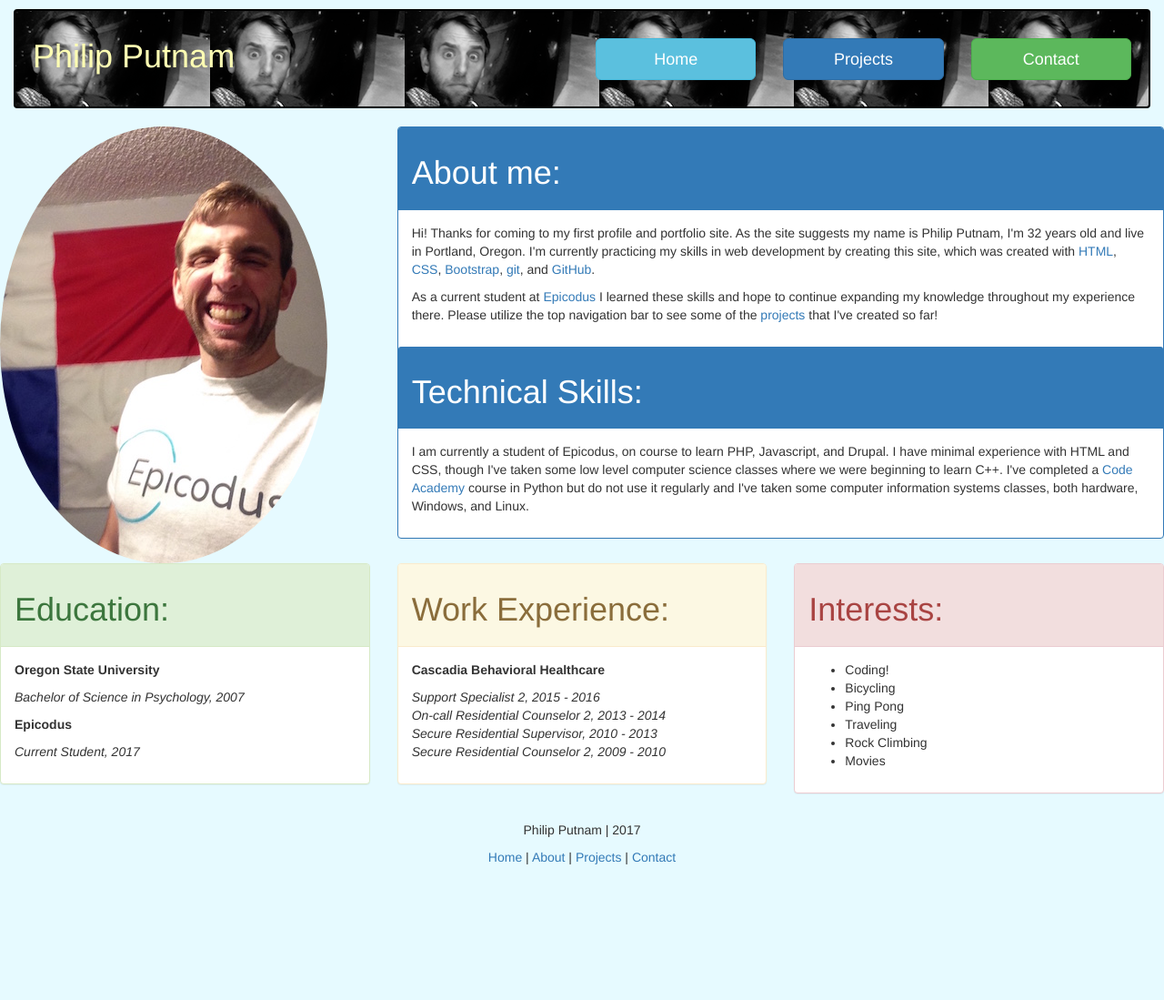
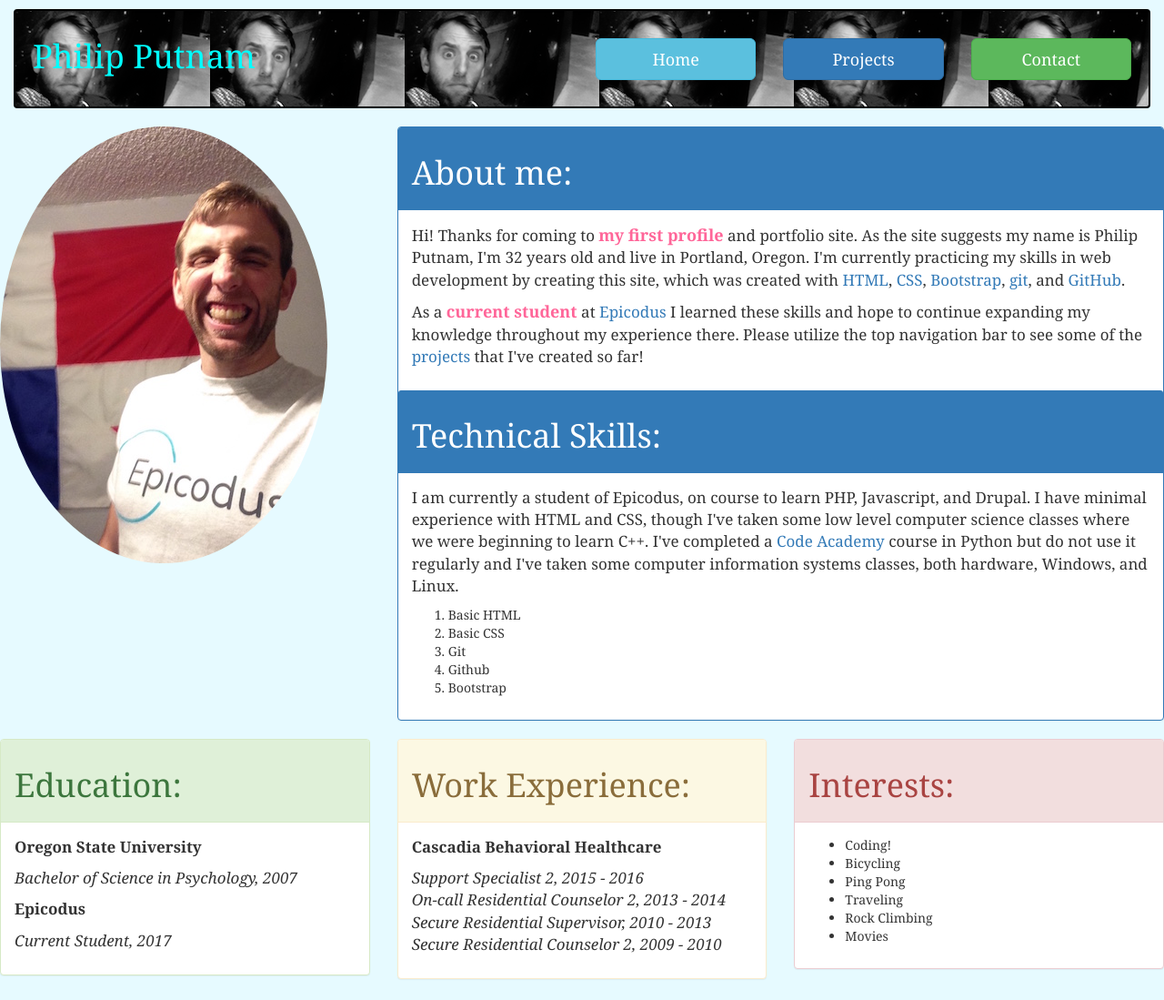
Before and after one commit to philip-putnam/profile-page, a plain HTML site: page aboutme.html in a window 1280 px wide. Shown: the top 1099 px of the page at 91% size. Before the commit the page ends 962 px from the top, so only its background shows below. Drawn offline with Linux system fonts and the light colour scheme.

Commit message:
add span, ordered list

```diff
--- a/aboutme.html
+++ b/aboutme.html
@@ -41,16 +41,23 @@
             <h1>About me:</h1>
           </div>
           <div class="panel-body">
-            <p>Hi! Thanks for coming to my first profile and portfolio site. As the site suggests my name is Philip Putnam, I'm 32 years old and live in Portland, Oregon. I'm currently practicing my skills in web development by creating this site, which was created with <a href="https://en.wikipedia.org/wiki/HTML">HTML</a>, <a href="https://en.wikipedia.org/wiki/Cascading_Style_Sheets">CSS</a>, <a href="http://getbootstrap.com/">Bootstrap</a>, <a href="https://en.wikipedia.org/wiki/Git">git</a>, and <a href="https://github.com/">GitHub</a>.</p>
+            <p>Hi! Thanks for coming to <span class="special">my first profile</span> and portfolio site. As the site suggests my name is Philip Putnam, I'm 32 years old and live in Portland, Oregon. I'm currently practicing my skills in web development by creating this site, which was created with <a href="https://en.wikipedia.org/wiki/HTML">HTML</a>, <a href="https://en.wikipedia.org/wiki/Cascading_Style_Sheets">CSS</a>, <a href="http://getbootstrap.com/">Bootstrap</a>, <a href="https://en.wikipedia.org/wiki/Git">git</a>, and <a href="https://github.com/">GitHub</a>.</p>
 
-            <p>As a current student at <a href="https://www.epicodus.com/">Epicodus</a> I learned these skills and hope to continue expanding my knowledge throughout my experience there. Please utilize the top navigation bar to see some of the <a href="projects.html">projects</a> that I've created so far!</p>
+            <p>As a <span class="special">current student</span> at <a href="https://www.epicodus.com/">Epicodus</a> I learned these skills and hope to continue expanding my knowledge throughout my experience there. Please utilize the top navigation bar to see some of the <a href="projects.html">projects</a> that I've created so far!</p>
           </div>
 
           <div class="panel-heading">
             <h1>Technical Skills:</h1>
           </div>
           <div class="panel-body">
-            <p>I am currently a student of Epicodus, on course to learn PHP, Javascript, and Drupal. I have minimal experience with HTML and CSS, though I've taken some low level computer science classes where we were beginning to learn C++. I've completed a <a href="http://www.codeacademy.com">Code Academy</a> course in Python but do not use it regularly and I've taken some computer information systems classes, both hardware, Windows, and Linux.
+            <p>I am currently a student of Epicodus, on course to learn PHP, Javascript, and Drupal. I have minimal experience with HTML and CSS, though I've taken some low level computer science classes where we were beginning to learn C++. I've completed a <a href="http://www.codeacademy.com">Code Academy</a> course in Python but do not use it regularly and I've taken some computer information systems classes, both hardware, Windows, and Linux.</p>
+            <ol>
+              <li>Basic HTML</li>
+              <li>Basic CSS</li>
+              <li>Git</li>
+              <li>Github</li>
+              <li>Bootstrap</li>
+            </ol>
           </div>
         </div>
 
--- a/css/styles.css
+++ b/css/styles.css
@@ -1,18 +1,25 @@
 body {
   background-color: #e6faff;
+  font-family: Georgia, serif;
+}
+
+p {
+  font-size: 17px;
+}
+
+.special {
+  font-weight: 800;
+  font-size: 18px;
+  color: #ff6699;
 }
 
 .container-fluid {
   margin-top: 10px;
 }
 
-/*.container img {
-  float: left;
-}*/
-
 .well {
   background: url(../img/ppBanner.png);
-  color: #ffffb3;
+  color: #00ffff;
   border: 2px solid black;
   padding-top: 10px;
 }
```
Also changed, not shown: contact.html (+1 -1 lines).
